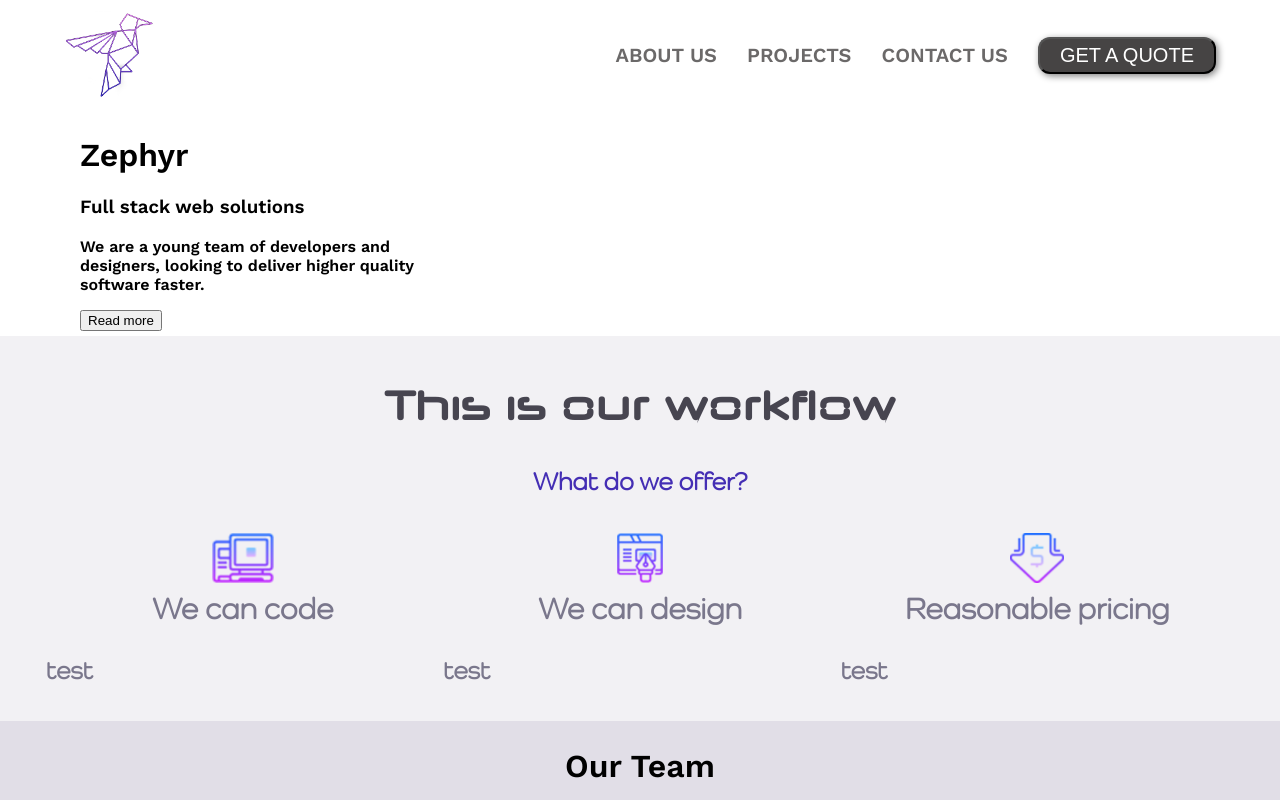
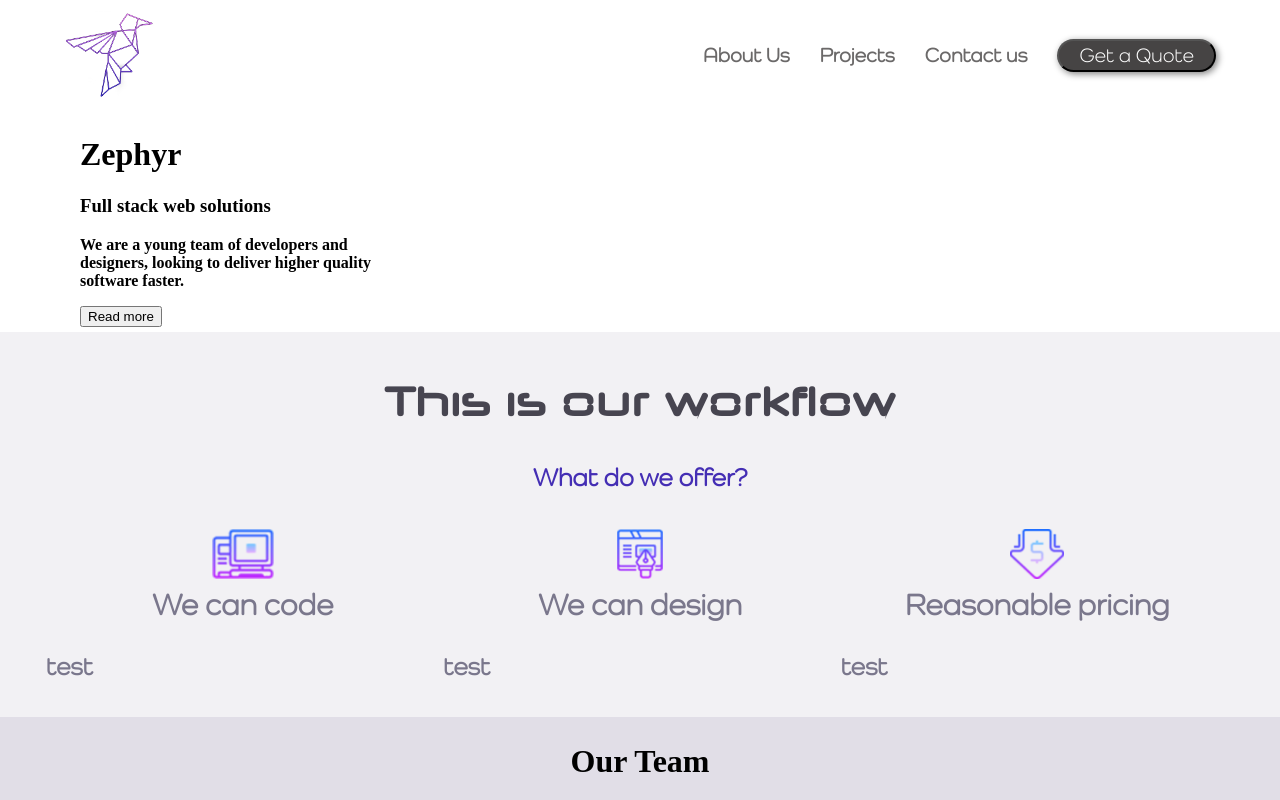
Before and after one commit to Zephyr-IT/company-website, a React (Create React App) app in the folder frontend/: page / in a window 1280 px wide. Shown: the top 800 px of the page. Built offline with nearby package versions, Linux system fonts and the light colour scheme.

Commit message:
fonts to header

```diff
--- a/frontend/src/App.css
+++ b/frontend/src/App.css
@@ -1,9 +1,8 @@
-@import url("https://fonts.googleapis.com/css?family=Work+Sans:400,600");
+@import url("./fonts/fonts.css");
 
 body {
   margin: 0;
   padding: 0;
-  font-family: "Work Sans", sans-serif;
   font-weight: 800;
 }
 
@@ -30,6 +29,8 @@ header::after {
 nav {
   margin-top: 20px;
   float: right;
+  font-family: "Como";
+  font-size: 25px;
 }
 
 nav ul {
@@ -42,26 +43,27 @@ nav li {
   display: inline-block;
   margin-right: 30px;
   padding-top: 23px;
-
   position: relative;
 }
 
 nav a {
   color: rgb(107, 105, 105);
   text-decoration: none;
-  text-transform: uppercase;
+
   font-size: 20px;
 }
 
 nav button {
-  border-radius: 12px;
-  padding-top: 5px;
-  padding-bottom: 5px;
+  border-radius: 18px;
+  padding-top: 2px;
+  padding-bottom: 2px;
   padding-left: 20px;
   padding-right: 20px;
   background: rgb(70, 68, 68);
   color: white;
   box-shadow: 2px 2px 7px grey;
+  font-family: "Como";
+  font-size: 25px;
 }
 
 nav button a {
```
